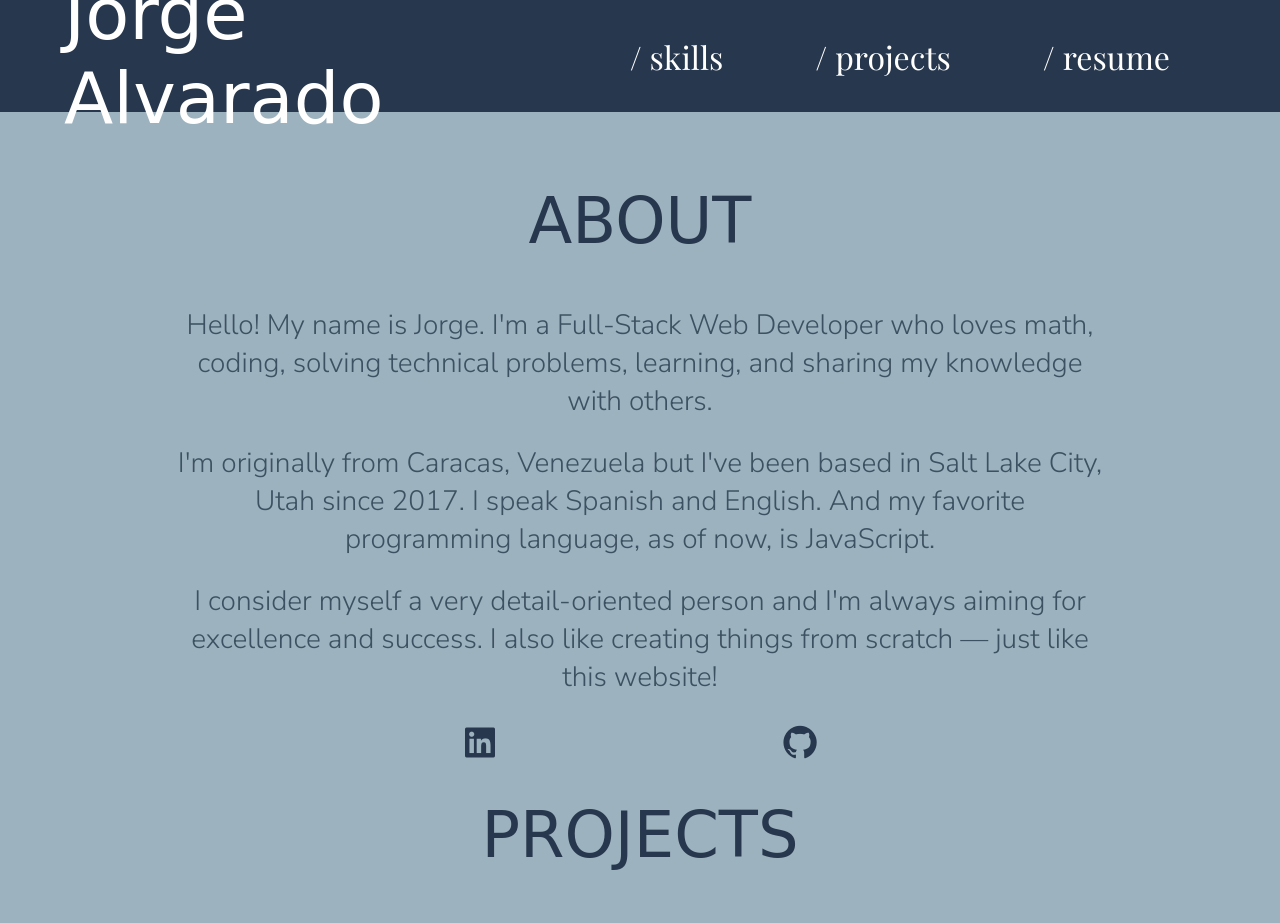
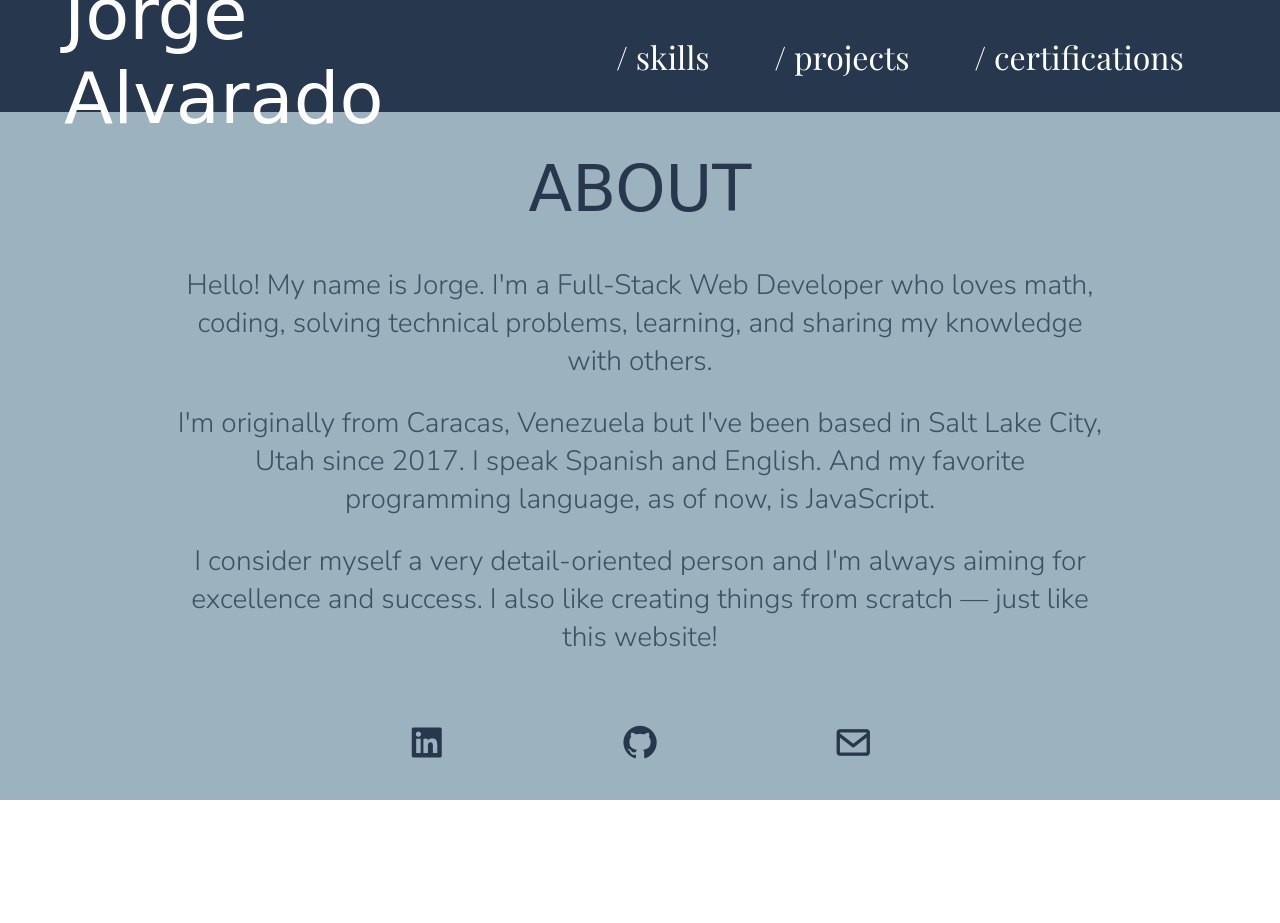
Before and after one commit to georgealv96/jorgealvaradoportfolio, a plain HTML site: page index.html in a window 1280 px wide. After the commit the page ends 800 px from the top, so only its background shows below. Drawn offline with nearby package versions, Linux system fonts and the light colour scheme; a web font is replaced by a local one.

Commit message:
making a few changes to the layout

```diff
--- a/index.html
+++ b/index.html
@@ -13,7 +13,7 @@
     <div id="nav-bar">
       <a href="">/ skills</a>
       <a href="">/ projects</a>
-      <a href="">/ resume</a>
+      <a href="">/ certifications</a>
     </div>
   </nav>
   <main>
@@ -27,11 +27,13 @@
       <div id="social">
         <a href=""><i class='bx bxl-linkedin-square'></i><span> LinkedIn</span></a>
         <a href=""><i class='bx bxl-github' ></i><span> GitHub</span></a>
+        <a href=""><i class='bx bx-envelope' ></i></a>
       </div>
     </section>
-    <section id="projects">
+    <!-- <section id="projects">
       <h2>PROJECTS</h2>
-    </section>
+      <p>Lorem ipsum, dolor sit amet consectetur adipisicing elit. Vitae officia fugiat obcaecati aut odit inventore omnis exercitationem ipsum, atque dolor possimus dolorum incidunt, fuga doloremque molestiae eaque eum accusantium laudantium minus? Modi, voluptatum atque nostrum veritatis in quas temporibus consequuntur magnam labore beatae. Ratione, odio quisquam minus deleniti magnam ad veniam, exercitationem quae eos laudantium quibusdam temporibus obcaecati optio officia reiciendis aspernatur maxime dolor velit suscipit corrupti possimus sed iusto? Sequi veritatis asperiores repellendus suscipit aliquam iusto tempore modi eum possimus laudantium voluptatem velit veniam corporis, explicabo quo aspernatur, amet doloribus! Amet commodi ut dolorum illum dolorem quasi quia ad.</p>
+    </section> -->
   </main>
 </body>
 </html>
--- a/main.css
+++ b/main.css
@@ -27,11 +27,14 @@ br, #social span, #nav-bar {
 
 main {
   background-color: #9DB2BF;
-  padding: 12vh 0;
+  padding: 12vh 0 0vh;
+}
+
+section {
+  min-height: 88vh;
 }
 
 #about {
-  min-height: 100vh;
   display: flex;
   flex-direction: column;
 }
@@ -51,26 +54,18 @@ section h2 {
 }
 
 #social {
-  /* background-color: yellow; */
   width: 50vw;
+  padding-top: 5vh;
   align-self: center;
   display: flex;
   justify-content: space-around;
-
 }
 
 #social a {
   font: 5vh 'Nunito Sans', sans-serif;
   color: #27374d;
   text-decoration: none;
-
 }
-
-/* @media only screen and (max-width: 900px) {
-  br, #social span, #nav-bar {
-    display: none;
-  }
-} */
 
 @media only screen and (min-width: 900px) {
   /* For desktop display */
@@ -103,16 +98,16 @@ section h2 {
   }
 
   main {
-    padding: 20vh 0 3vh;
+    padding: 14vh 0 0vh;
   }
 
-  #about {
-    min-height: 0;
-    padding: 3vh 12vw;
+  section {
+    min-height: 86vh;
+    padding: 0 12vw;
   }
 
   section h2 {
-    padding: 0 0 6vh;
+    padding: 5vh 0;
     font-size: 8vh;
   }
 }
```
